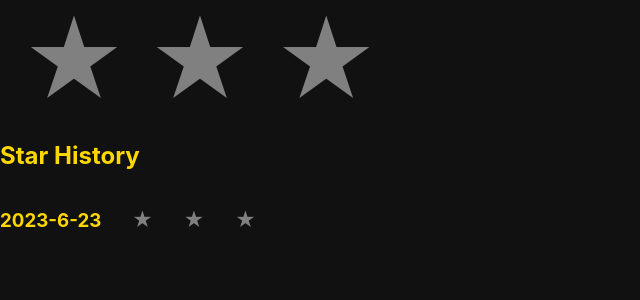
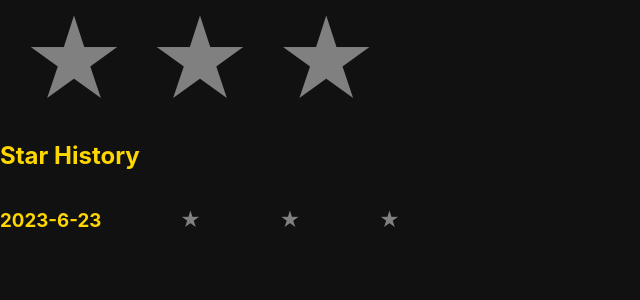
Before and after one commit to joseph-abell/stars, a React (Create React App) app: page / in a window 1280 px wide. Shown: the top 300 px of the page, without its empty margins (0-640 px from the left). Built offline with nearby package versions, Linux system fonts and the light colour scheme.

Commit message:
more styling

```diff
--- a/src/index.css
+++ b/src/index.css
@@ -30,7 +30,7 @@ aside {
 
 .star-history-item {
   display: flex;
-  width: 20vw;
+  width: 400px;
   justify-content: space-between;
   align-items: center;
   margin-bottom: 10px;
```
